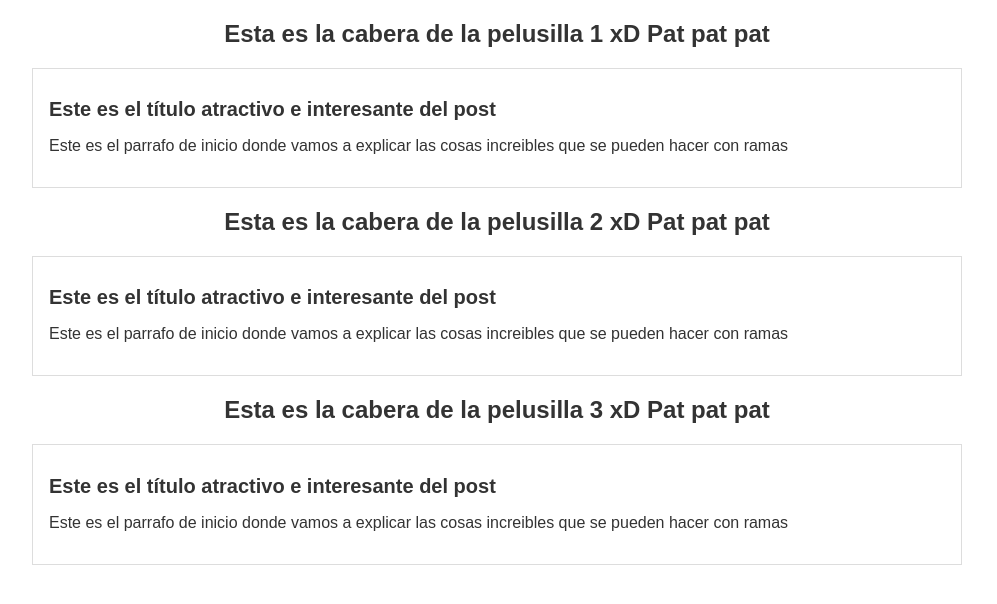
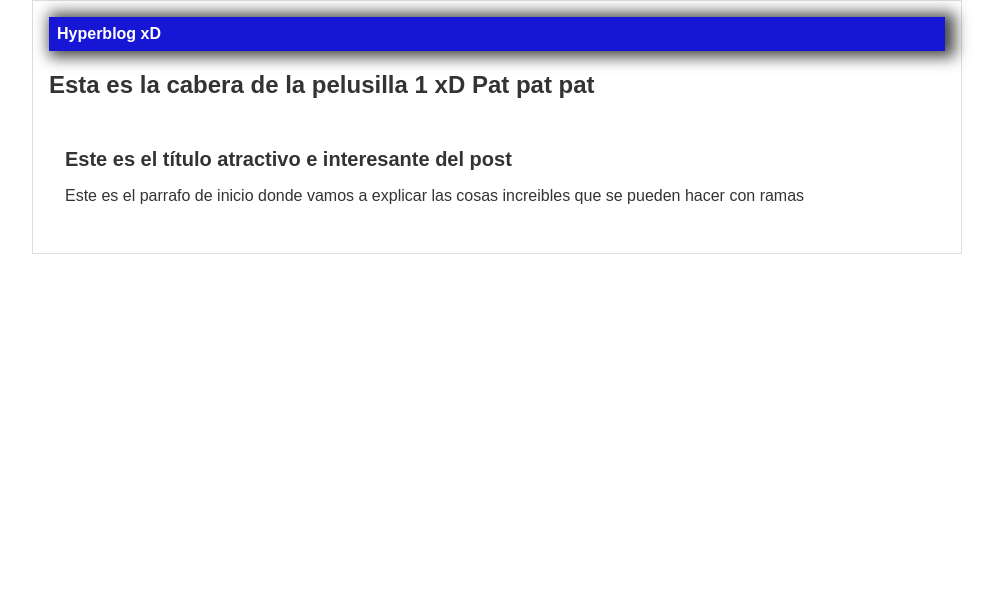
Before and after one commit to Agl-David/hyperblog, a plain HTML site: page blogpost.html in a window 1280 px wide. Shown: the whole page, without its empty margins (143-1140 px from the left). Drawn offline with Linux system fonts and the light colour scheme.

Commit message:
Finalizada la cabecera con cabecera azul

```diff
--- a/blogpost.html
+++ b/blogpost.html
@@ -6,21 +6,18 @@
     <title>El titulo del post</title>
     <link rel="stylesheet" href="css/estilos.css">
 </head>
+
 <body>
-    <h2>Esta es la cabera de la pelusilla 1 xD Pat pat pat</h2>
     <div id="container">
-        <h1>Este es el título atractivo e interesante del post</h1>
-        <p>Este es el parrafo de inicio donde vamos a explicar las cosas increibles que se pueden hacer con ramas </p>
+        <div id="cabecera">
+            Hyperblog xD
+        </div>
+        <h2>Esta es la cabera de la pelusilla 1 xD Pat pat pat</h2>
+        <div id="post">
+            <h1>Este es el título atractivo e interesante del post</h1>
+            <p>Este es el parrafo de inicio donde vamos a explicar las cosas increibles que se pueden hacer con ramas </p>
+        </div>
     </div>
-    <h2>Esta es la cabera de la pelusilla 2 xD Pat pat pat</h2>
-    <div id="container">
-        <h1>Este es el título atractivo e interesante del post</h1>
-        <p>Este es el parrafo de inicio donde vamos a explicar las cosas increibles que se pueden hacer con ramas </p>
-    </div>
-    <h2>Esta es la cabera de la pelusilla 3 xD Pat pat pat</h2>
-    <div id="container">
-        <h1>Este es el título atractivo e interesante del post</h1>
-        <p>Este es el parrafo de inicio donde vamos a explicar las cosas increibles que se pueden hacer con ramas </p>
-    </div>
+
 </body>
 </html>
--- a/css/estilos.css
+++ b/css/estilos.css
@@ -6,6 +6,15 @@ body {
     margin: 0;
     padding: 0;
 }
+#cabecera{
+    background-color: rgb(22, 22, 212);
+    box-shadow: 5px 1px 15px 5px rgba(0,0,0,0.73);
+    color: white;
+    font-weight: bold;
+    margin: 0;
+    padding: 0.5em;
+}
+
 #container{
     width: 70%;
     padding: 1em;
@@ -18,3 +27,7 @@ body {
     font-size: 20px;
 
 }
+ #post{
+    padding: 1em;
+
+ }
```
